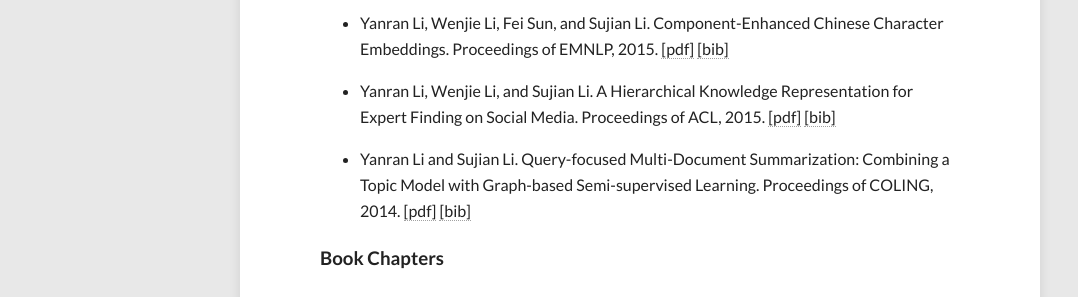
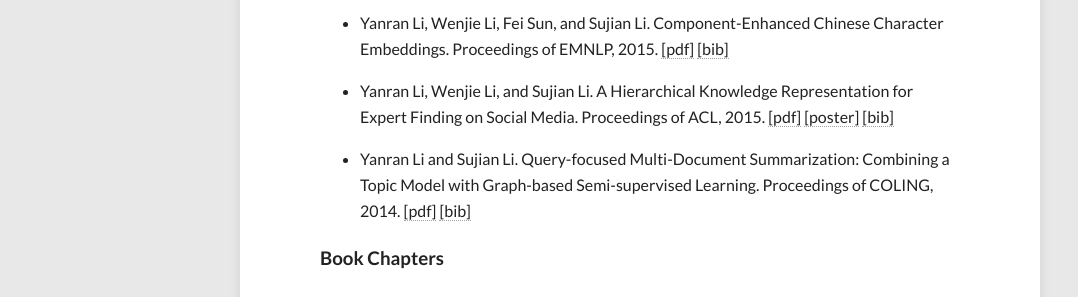
Before and after one commit to niangaotuantuan/niangaotuantuan.github.io, a Jekyll site: the page built from about.md, in a window 1280 px wide and 900 px high, scrolled down 649 px. Shown: the part 153-450 px from the top of the window, without its empty margins (0-1078 px from the left). Built offline with Jekyll 4.4.1, drawn with Linux system fonts in a browser that asks for light colours; nearby versions of some CDN libraries.

Commit message:
add poster

```diff
--- a/about.md
+++ b/about.md
@@ -19,7 +19,7 @@ I was an undergraduate from the Centre of Information Science, School of Electro
 Component-Enhanced Chinese Character Embeddings. Proceedings of EMNLP, 2015. [[pdf]](/files/emnlp2015comp.pdf) [[bib]](/files/bibtex/emnlp2015comp.bib)
 
 - Yanran Li, Wenjie Li, and Sujian Li.
-A Hierarchical Knowledge Representation for Expert Finding on Social Media. Proceedings of ACL, 2015. [[pdf]](/files/acl2015exp.pdf) [[bib]](/files/bibtex/acl2015exp.bib)
+A Hierarchical Knowledge Representation for Expert Finding on Social Media. Proceedings of ACL, 2015. [[pdf]](/files/acl2015exp.pdf) [[poster]](/files/acl2015exp_poster.pdf) [[bib]](/files/bibtex/acl2015exp.bib)
 
 - Yanran Li and Sujian Li.
 Query-focused Multi-Document Summarization: Combining a Topic Model with Graph-based Semi-supervised Learning. Proceedings of COLING, 2014. [[pdf]](/files/coling2014sum.pdf) [[bib]](/files/bibtex/coling2014sum.bib)
```
